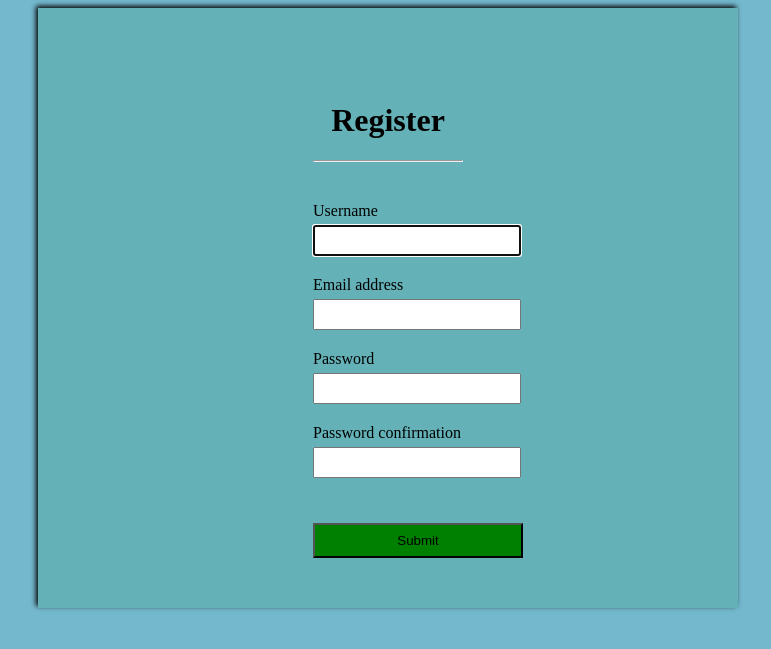
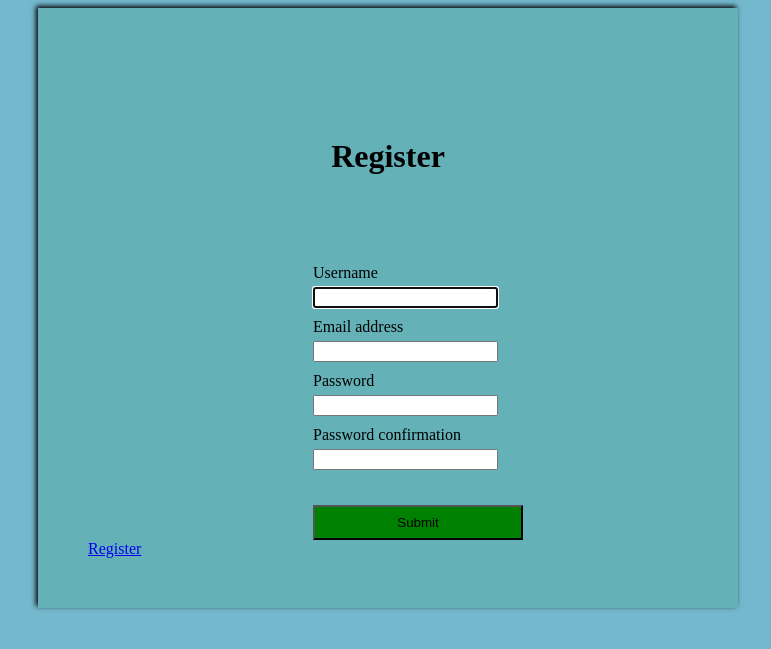
Before and after one commit to Zantron2000/ToDoList, a Django app: page /register in a window 1280 px wide. Shown: the top 649 px of the page, without its empty margins (252-1023 px from the left). Run offline with Django 4.2, Linux system fonts and the light colour scheme.

Commit message:
Updated code with quick add ons & navagations

```diff
--- a/ToDoList/core/forms.py
+++ b/ToDoList/core/forms.py
@@ -12,7 +12,7 @@
     def __init__(self, *args, **kwargs):
         super(NewUserForm, self).__init__(*args, **kwargs)
         for visible in self.visible_fields():
-            visible.field.widget.attrs['class'] = 'color'
+            visible.field.widget.attrs['class'] = 'input'
 
 class LoginForm(forms.Form):
     username = forms.CharField()
--- a/ToDoList/core/models.py
+++ b/ToDoList/core/models.py
@@ -1,6 +1,6 @@
 from django.db import models
 from django.contrib.auth.models import User
-import random, datetime, pytz
+import random, datetime
 
 def generate_code():
     valid_characters = "ABCDEFGHIJKLMNOPQRSTUVWXYZabcdefghijklmnopqrstuvwxyz1234567890"
--- a/ToDoList/core/templates/core/login.html
+++ b/ToDoList/core/templates/core/login.html
@@ -16,5 +16,7 @@
 
             <input type="submit">
         </form>
+
+        <a href="{% url 'register' %}">Register</a>
     </body>
 </html>
--- a/ToDoList/core/templates/core/register.html
+++ b/ToDoList/core/templates/core/register.html
@@ -13,7 +13,6 @@
 
             <div class="item title">
                 <h1>Register</h1>
-                <hr>
             </div>
             <form action="" method="post">
                 <div class="flex">
@@ -31,6 +30,8 @@
 
                 </div>
             </form>
+
+            <a href="{% url 'login' %}">Register</a>
         </div>
     </body>
 </html>
```
Also changed, not shown: README.md.
